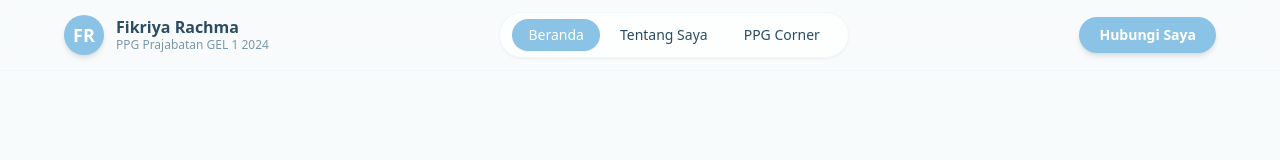
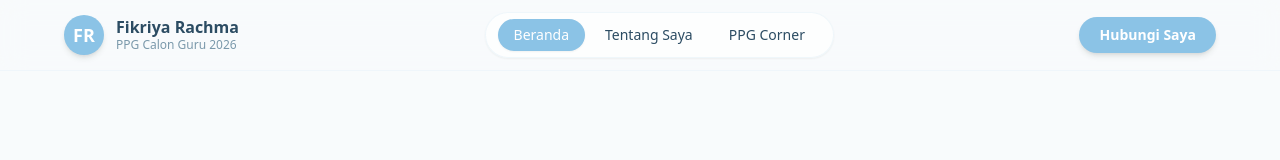
Before and after one commit to BangIr86/PortoRachma, a React (Vite) app: page / in a window 1280 px wide. Shown: the top 160 px of the page. Built offline with nearby package versions, Linux system fonts and the light colour scheme; no server answers; the database is empty.

Commit message:
fix: update subtitle in Navbar component to reflect new program year

```diff
--- a/src/components/Navbar.tsx
+++ b/src/components/Navbar.tsx
@@ -19,7 +19,7 @@ export const Navbar: React.FC = () => {
               Fikriya Rachma
             </h1>
             <p className="text-xs text-rachma-muted font-medium">
-              PPG Prajabatan GEL 1 2024
+              PPG Calon Guru 2026
             </p>
           </div>
         </Link>
```
